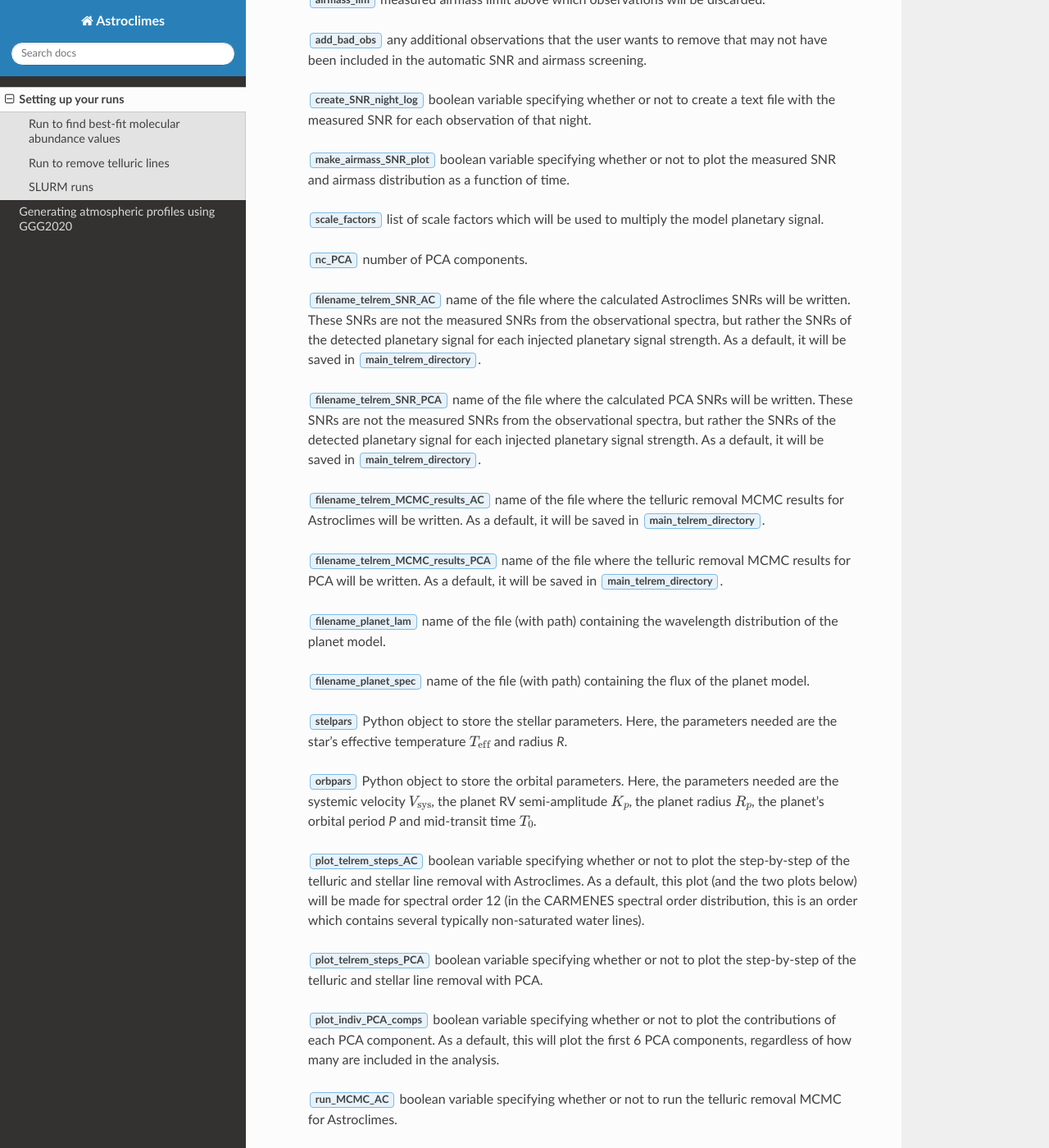
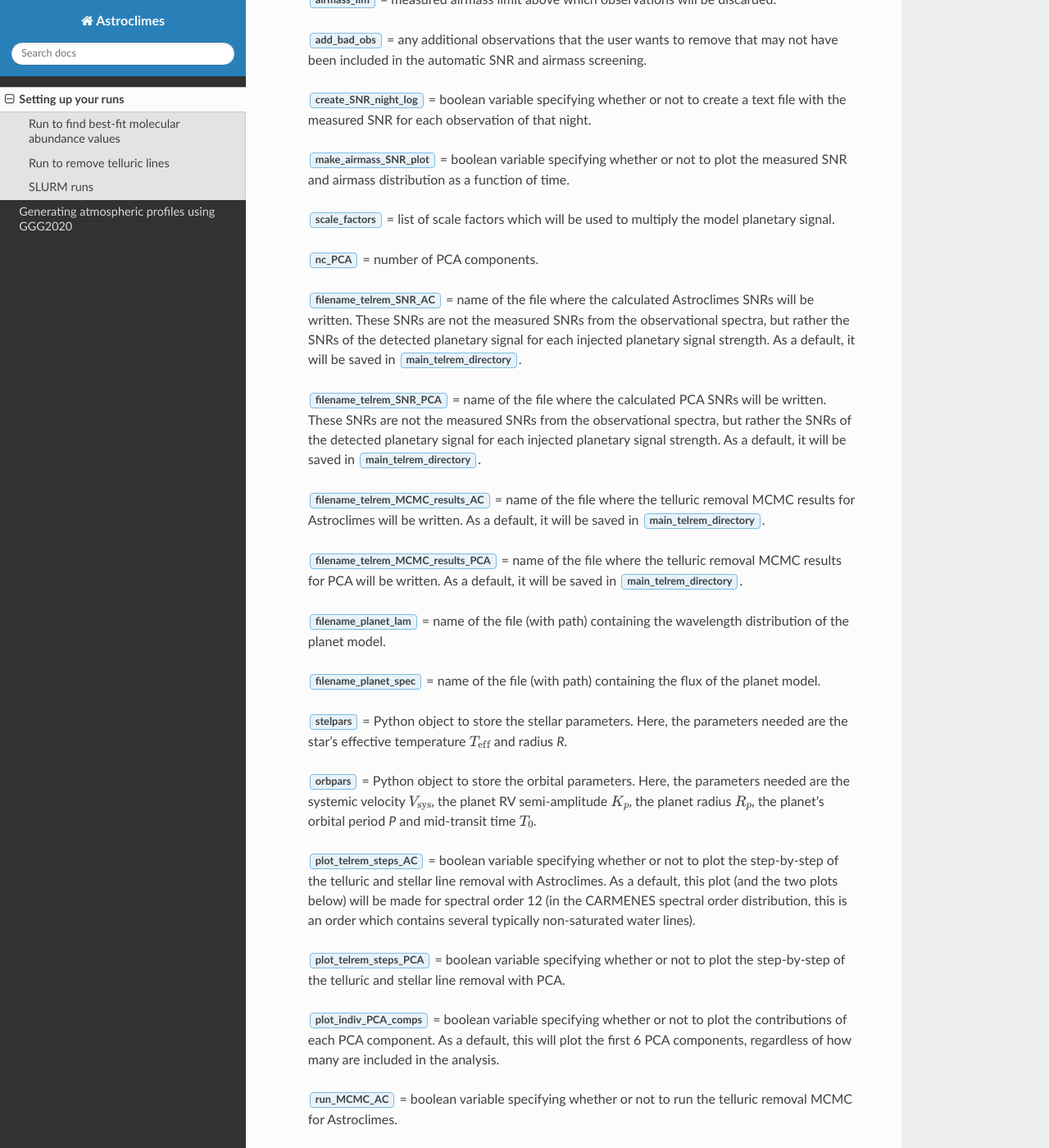
Before and after one commit to MarceloAron/Astroclimes, a Sphinx documentation site: the page built from docs/source/setup.rst, in a window 1280 px wide and 1400 px high, scrolled down 3764 px. Shown: the whole window at 82% size. Built offline with Sphinx 7.4.7 and the Read the Docs theme 3.1.0, drawn with Linux system fonts in a browser that asks for light colours; some of the changed text lies outside the part shown.

```diff
--- a/docs/source/setup.rst
+++ b/docs/source/setup.rst
@@ -7,76 +7,76 @@ Run to find best-fit molecular abundance values
 -----
 ``setup.py`` will run ``main.py``, which will loop over the list of spectroscopic observations and run an MCMC to find the best-fit abundance values for the selected molecules. To learn about the step-by-step of how `main.py` works, check [INCLUDE REFERENCE HERE]. Before running ``setup.py``, there are a number of variables inside it that you need to specify, which are listed and explained below:
 
-	:guilabel:`n_CPUs`
+	:guilabel:`n_CPUs` =
 	number of CPUs to use (choose more than 1 if you wish to use multiprocessing in the MCMC).
 
-	:guilabel:`home_directory`
+	:guilabel:`home_directory` =
 	path to parent directory where files and subdirectories will be saved.
 
-	:guilabel:`MCMC_directory`
+	:guilabel:`MCMC_directory` =
 	path to subdirectory where results and plots from the MCMC will be saved.
 
-	:guilabel:`filename_mcmc_results`
+	:guilabel:`filename_mcmc_results` =
 	file name (with path) where the MCMC results will be written.
 
-	:guilabel:`atm_profs_directory`
+	:guilabel:`atm_profs_directory` =
 	path to subdirectory where atmospheric profiles are stored.
 
-	:guilabel:`filename_em_line_spec`
+	:guilabel:`filename_em_line_spec` =
 	file name (with path) of the model emission line spectra.
 
-	:guilabel:`obs_directory`
+	:guilabel:`obs_directory` =
 	path to subdirectory where observations are stored.
 
-	:guilabel:`list_science_spectra`
+	:guilabel:`list_science_spectra` =
 	list containing the file names of the spectroscopic observations to be analysed.
 
-	:guilabel:`instrument`
+	:guilabel:`instrument` =
 	string containing the instrument name. Current instruments supported are: CARMENES (NIRPS and ESPRESSO in prep.). For a guide on how to tailor Astroclimes to your specific instrument, check [INCLUDE REFERENCE HERE].
 
-	:guilabel:`R_instrument`
+	:guilabel:`R_instrument` =
 	resolution of the selected instrument.
 
-	:guilabel:`n_orders`
+	:guilabel:`n_orders` =
 	number of spectral orders the instrument data is divided into.
 
-	:guilabel:`filename_site_values`
-	file name (with path) where the information about the observations, the observing site and the weather conditions will be written. As a default, it will be saved in :guilabel:`MCMC_directory`.
+	:guilabel:`filename_site_values` =
+	file name (with path) where the information about the observations, the observing site and the weather conditions will be written. As a default, it will be saved in :guilabel:`MCMC_directory`. =
 
-	:guilabel:`include_stelmod`
+	:guilabel:`include_stelmod` =
 	boolean variable specifying whether or not to include a stellar model in the analysis.
 
-	:guilabel:`filename_stelmod_lam`
+	:guilabel:`filename_stelmod_lam` =
 	name of the file (with path) containing the wavelength distribution of the stellar model.
 
-	:guilabel:`filename_stelmod_spec`
+	:guilabel:`filename_stelmod_spec` =
 	name of the file (with path) containing the flux of the stellar model.
 
-	:guilabel:`molecs`
+	:guilabel:`molecs` =
 	list containing names of the molecules to be included in the modelling via line-by-line absorption.
 
-	:guilabel:`molecs_for_cia`
+	:guilabel:`molecs_for_cia` =
 	list containing the reaction pairs to be included in the modellign via collision-induced absorption (CIA).
 
-	:guilabel:`stelpars`
+	:guilabel:`stelpars` =
 	Python object to store the stellar parameters. Here, the parameters needed are the star's projected rotational velocity :math:`vsini` and a linear limb-darkening coefficient :math:`\varepsilon`. The effective temperature :math:`T_\text{eff}`, surface gravity :math:`\log{g}` and metallicity FeH are not used in any of the calculations but are defined here for ease of access because they are needed to determine the best stellar model and limb darkening coefficient to use.
 
-	:guilabel:`orbpars`
+	:guilabel:`orbpars` =
 	Python object to store the orbital parameters. Here, the parameters needed are the systemic velocity :math:`V_\text{sys}`, the stellar RV semi-amplitude :math:`K_s`, the planet's orbital period `P` and mid-transit time :math:`T_0`.
 
-	:guilabel:`scale_profs`
+	:guilabel:`scale_profs` =
 	boolean variable specifying whether or not to scale the atmospheric profiles to match the values measured by the observatory's weather station (as reported in the observation's FITS header).
 
-	:guilabel:`vel_step`
+	:guilabel:`vel_step` =
 	velocity step to convert the telluric and stellar model to a constant :math:`\Delta`:math:`\lambda`/:math:`\lambda`.
 
-	:guilabel:`DMF_O2`
+	:guilabel:`DMF_O2` =
 	atmospheric dry air mole fraction of O2.
 
-	:guilabel:`free_molecs`
+	:guilabel:`free_molecs` =
 	list of molecules whose abundances will be free parameters for the MCMC (these have to be included in :guilabel:`molecs`).
 
-	:guilabel:`spec_orders`
+	:guilabel:`spec_orders` =
 	spectral orders to be included in the analysis.
 
 Once all of the parameters are specified, you can run the script by doing:
@@ -87,112 +87,112 @@ Run to remove telluric lines
 -----
 In its current version, ``setup_telrem.py`` will do more than just remove telluric and stellar lines from the selected spectra. It will first run an automatic check for bad observations based on their measured SNR and airmass (whose limits can be customly specified) and then carry out several injection and retrieval tests for Astroclimes and Principal Component Analysis (PCA; as described in `Giacobbe et al. 2021 <https://www.nature.com/articles/s41586-021-03381-x>`_), where the level of erosion of the planetary signal is determined with an MCMC. IMPORTANT: there are two different MCMCs referenced here. The first MCMC, which is run by ``setup.py``, will be referred to as the "molecular abundance MCMC", whereas the second MCMC, run by ``setup_telrem.py``, will be referred to as the "telluric removal MCMC". Just as before, there are a number of variables inside ``setup_telrem.py`` that you need to specify, which are listed and explained below. Also note that ``setup.py`` must be run beforehnd, as its data products are used by ``setup_telrem.py``.
 
-	:guilabel:`n_CPUs`
+	:guilabel:`n_CPUs` =
 	number of CPUs to use (choose more than 1 if you wish to use multiprocessing in the telluric removal MCMC).
 
-	:guilabel:`home_directory`
+	:guilabel:`home_directory` =
 	path to parent directory where files and subdirectories will be saved.
 
-	:guilabel:`MCMC_directory`
+	:guilabel:`MCMC_directory` =
 	path to subdirectory where results and plots from the molecular abundance MCMC were saved.
 
-	:guilabel:`filename_mcmc_results`
+	:guilabel:`filename_mcmc_results` =
 	file name (with path) where the molecular abundance MCMC results were be written.
 
-	:guilabel:`atm_profs_directory`
+	:guilabel:`atm_profs_directory` =
 	path to subdirectory where atmospheric profiles are stored.
 
-	:guilabel:`obs_directory`
+	:guilabel:`obs_directory` =
 	path to subdirectory where observations are stored.
 
-	:guilabel:`list_science_spectra`
+	:guilabel:`list_science_spectra` =
 	list containing the file names of the spectroscopic observations to be analysed.
 
-	:guilabel:`instrument`
+	:guilabel:`instrument` =
 	string containing the instrument name. Current instruments supported are: CARMENES (NIRPS and ESPRESSO in prep.). For a guide on how to tailor Astroclimes to your specific instrument, check [INCLUDE REFERENCE HERE].
 
-	:guilabel:`R_instrument`
+	:guilabel:`R_instrument` =
 	resolution of the selected instrument.
 
-	:guilabel:`n_orders`
+	:guilabel:`n_orders` =
 	number of spectral orders the instrument data is divided into.
 
-	:guilabel:`n_pixels`
+	:guilabel:`n_pixels` =
 	number of pixels each spectral order of the instrument has.
 
-	:guilabel:`main_telrem_directory`
+	:guilabel:`main_telrem_directory` =
 	path to subdirectory where results from this telluric removal analysis will be sored.
 
-	:guilabel:`filename_site_values`
+	:guilabel:`filename_site_values` =
 	file name (with path) where the information about the observations, the observing site and the weather conditions will be written. As a default, it will be saved in :guilabel:`main_telrem_directory`. This is exactly the same file as before, so if one so chooses, there is no need to create another copy, just specify the path to the previously created one.
 
-	:guilabel:`molecs`
+	:guilabel:`molecs` =
 	list containing names of the molecules to be included in the modelling via line-by-line absorption.
 
-	:guilabel:`molecs_for_cia`
+	:guilabel:`molecs_for_cia` =
 	list containing the reaction pairs to be included in the modellign via collision-induced absorption (CIA).
 
-	:guilabel:`bad_spec_orders_idxs`
+	:guilabel:`bad_spec_orders_idxs` =
 	indexes identifying the bad spectral orders to be excluded from the analysis (due to densely populated saturated telluric water lines or any other reason).
 
-	:guilabel:`SNR_lim`
+	:guilabel:`SNR_lim` =
 	measured SNR limit below which observations will be discarded.
 
-	:guilabel:`airmass_lim`
+	:guilabel:`airmass_lim` =
 	measured airmass limit above which observations will be discarded.
 
-	:guilabel:`add_bad_obs`
+	:guilabel:`add_bad_obs` =
 	any additional observations that the user wants to remove that may not have been included in the automatic SNR and airmass screening.
 
-	:guilabel:`create_SNR_night_log`
+	:guilabel:`create_SNR_night_log` =
 	boolean variable specifying whether or not to create a text file with the measured SNR for each observation of that night.
 
-	:guilabel:`make_airmass_SNR_plot`
+	:guilabel:`make_airmass_SNR_plot` =
 	boolean variable specifying whether or not to plot the measured SNR and airmass distribution as a function of time.
 
-	:guilabel:`scale_factors`
+	:guilabel:`scale_factors` =
 	list of scale factors which will be used to multiply the model planetary signal.
 
-	:guilabel:`nc_PCA`
+	:guilabel:`nc_PCA` =
 	number of PCA components.
 
-	:guilabel:`filename_telrem_SNR_AC`
+	:guilabel:`filename_telrem_SNR_AC` =
 	name of the file where the calculated Astroclimes SNRs will be written. These SNRs are not the measured SNRs from the observational spectra, but rather the SNRs of the detected planetary signal for each injected planetary signal strength. As a default, it will be saved in :guilabel:`main_telrem_directory`.
 
-	:guilabel:`filename_telrem_SNR_PCA`
+	:guilabel:`filename_telrem_SNR_PCA` =
 	name of the file where the calculated PCA SNRs will be written. These SNRs are not the measured SNRs from the observational spectra, but rather the SNRs of the detected planetary signal for each injected planetary signal strength. As a default, it will be saved in :guilabel:`main_telrem_directory`.
 
-	:guilabel:`filename_telrem_MCMC_results_AC`
+	:guilabel:`filename_telrem_MCMC_results_AC` =
 	name of the file where the telluric removal MCMC results for Astroclimes will be written. As a default, it will be saved in :guilabel:`main_telrem_directory`.
 
-	:guilabel:`filename_telrem_MCMC_results_PCA`
+	:guilabel:`filename_telrem_MCMC_results_PCA` =
 	name of the file where the telluric removal MCMC results for PCA will be written. As a default, it will be saved in :guilabel:`main_telrem_directory`.
 
-	:guilabel:`filename_planet_lam`
+	:guilabel:`filename_planet_lam` =
 	name of the file (with path) containing the wavelength distribution of the planet model.
 
-	:guilabel:`filename_planet_spec`
+	:guilabel:`filename_planet_spec` =
 	name of the file (with path) containing the flux of the planet model.
 
-	:guilabel:`stelpars`
+	:guilabel:`stelpars` =
 	Python object to store the stellar parameters. Here, the parameters needed are the star's effective temperature :math:`T_\text{eff}` and radius `R`.
 
-	:guilabel:`orbpars`
+	:guilabel:`orbpars` =
 	Python object to store the orbital parameters. Here, the parameters needed are the systemic velocity :math:`V_\text{sys}`, the planet RV semi-amplitude :math:`K_p`, the planet radius :math:`R_p`, the planet's orbital period `P` and mid-transit time :math:`T_0`.
 
-	:guilabel:`plot_telrem_steps_AC`
+	:guilabel:`plot_telrem_steps_AC` =
 	boolean variable specifying whether or not to plot the step-by-step of the telluric and stellar line removal with Astroclimes. As a default, this plot (and the two plots below) will be made for spectral order 12 (in the CARMENES spectral order distribution, this is an order which contains several typically non-saturated water lines).
 
-	:guilabel:`plot_telrem_steps_PCA`
+	:guilabel:`plot_telrem_steps_PCA` =
 	boolean variable specifying whether or not to plot the step-by-step of the telluric and stellar line removal with PCA.
 
-	:guilabel:`plot_indiv_PCA_comps`
+	:guilabel:`plot_indiv_PCA_comps` =
 	boolean variable specifying whether or not to plot the contributions of each PCA component. As a default, this will plot the first 6 PCA components, regardless of how many are included in the analysis.
 
-	:guilabel:`run_MCMC_AC`
+	:guilabel:`run_MCMC_AC` =
 	boolean variable specifying whether or not to run the telluric removal MCMC for Astroclimes.
 
-	:guilabel:`run_MCMC_PCA`
+	:guilabel:`run_MCMC_PCA` =
 	boolean variable specifying whether or not to run the telluric removal MCMC for PCA.
 
 Once all of the parameters are specified, you can run the script by doing:
@@ -205,9 +205,9 @@ If you have the ability of running code in a server that supports a batch system
 
 >>> sbatch --array=0-99%10 slurm_job_setup.sh
 
-The :guilabel:--array:guilabel: option will run :guilabel:slurm_job_setup.sh:guilabel: 100 times, with task IDs ranging from 0 to 99, in batches of 10 (of course, you may change that to suit your case). The task ID is used to index which file from your list of observations will be analysed. That is one of the command line arguments given to :guilabel:setup_slurm.py:guilabel:, the other being the number of CPUs, which must be specified in the bash script.
+The ``--array`` option will run ``slurm_job_setup.sh`` 100 times, with task IDs ranging from 0 to 99, in batches of 10 (of course, you may change that to suit your case). The task ID is used to index which file from your list of observations will be analysed. That is one of the command line arguments given to ``setup_slurm.py``, the other being the number of CPUs, which must be specified in the bash script.
 
-As for :guilabel:slurm_job_setup_telrem.sh:guilabel:, you may run it as below:
+As for ``slurm_job_setup_telrem.sh``, you may run it as below:
 
 >>> sbatch --array=0-15%16 slurm_job_setup_telrem.sh S{run_MCMC_AC} S{run_MCMC_PCA} S{nc_PCA}
 
```
